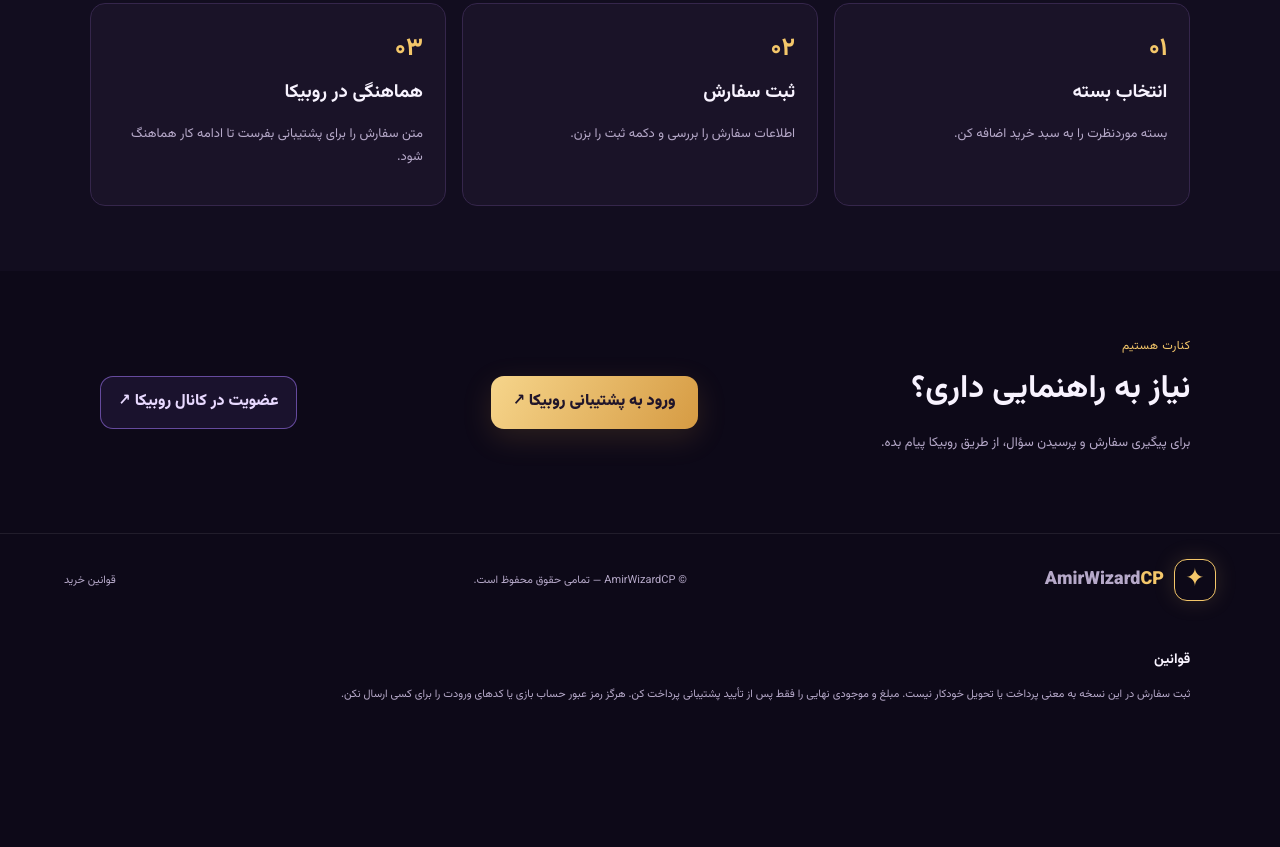
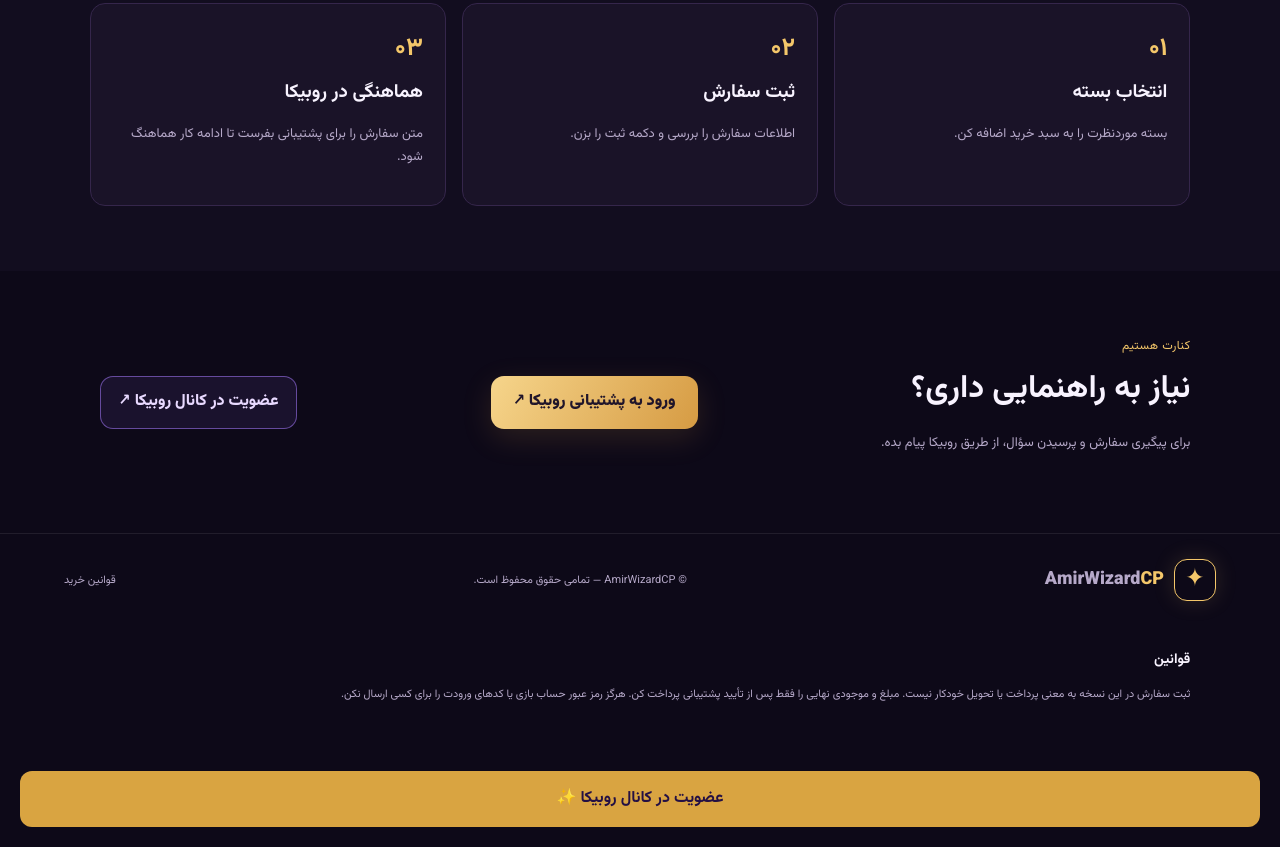
Before and after one commit to Amirwizardcp/amirwizardcp, a plain HTML site: page index.html in a window 1280 px wide. Shown: the part 2151-2998 px from the top of the page. Before the commit the page ends 2902 px from the top, so only its background shows below. Drawn offline with Linux system fonts and the light colour scheme.

Commit message:
Update index.html

```diff
--- a/index.html
+++ b/index.html
@@ -53,4 +53,9 @@
 </div>
 <section class="rules" id="rules"><h2>قوانین</h2><p>ثبت سفارش در این نسخه به معنی پرداخت یا تحویل خودکار نیست. مبلغ و موجودی نهایی را فقط پس از تأیید پشتیبانی پرداخت کن. هرگز رمز عبور حساب بازی یا کدهای ورودت را برای کسی ارسال نکن.</p></section>
 <script src="app.js"></script>
+<a href="https://rubika.ir/joinc/FEHFCFCI0QEARKDNLAKBDNNORTQWOVHY"
+   target="_blank"
+   style="display:block;text-align:center;background:#d9a441;color:#241044;padding:14px;margin:20px;border-radius:12px;text-decoration:none;font-weight:bold;">
+  عضویت در کانال روبیکا ✨
+</a>
 </body></html>
```
